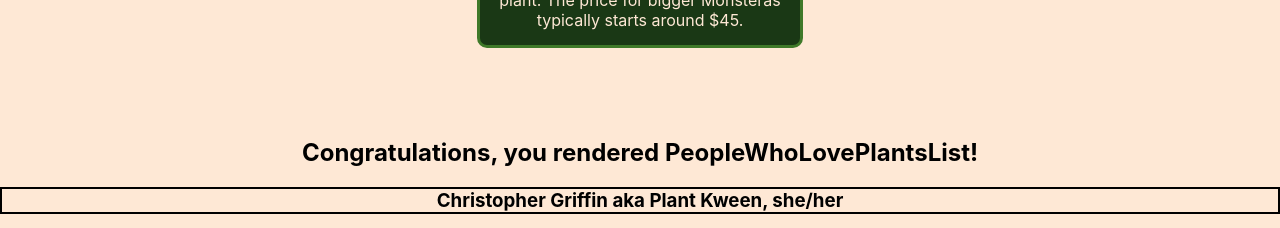
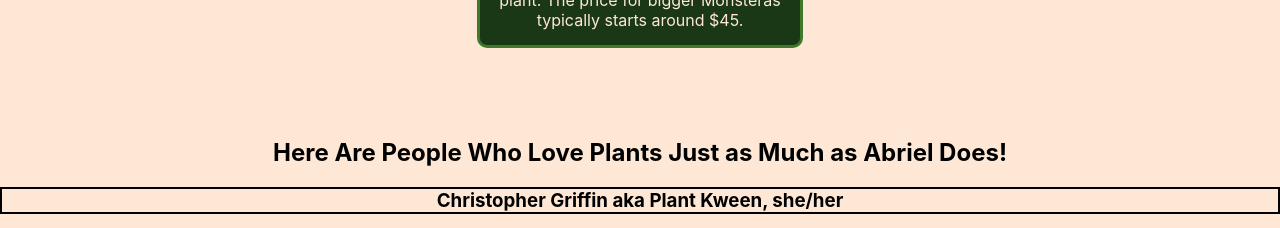
Before and after one commit to abrielcleaver/spotlight1-react-display-a-list-practice, a React (Create React App) app: page / in a window 1280 px wide. Shown: the part 2160-2388 px from the top of the page. Built offline with nearby package versions, Linux system fonts and the light colour scheme.

Commit message:
Update message shown for PeopleWhoLovePlantsList

```diff
--- a/src/PeopleWhoLovePlantsList/PeopleWhoLovePlantsList.js
+++ b/src/PeopleWhoLovePlantsList/PeopleWhoLovePlantsList.js
@@ -3,10 +3,8 @@
 
 export default function PeopleWhoLovePlantsList(props) {
   return <div>
-    <div>
-      <h2>Congratulations, you rendered PeopleWhoLovePlantsList!</h2>
-    </div>
-    <div>
+    <h2>Here Are People Who Love Plants Just as Much as Abriel Does!</h2>
+    <div className="people-list">
       {props.person.map((person, i) =>
         <PeopleWhoLovePlantsItem key={`${person}-${i}`}
           {...person}
```
